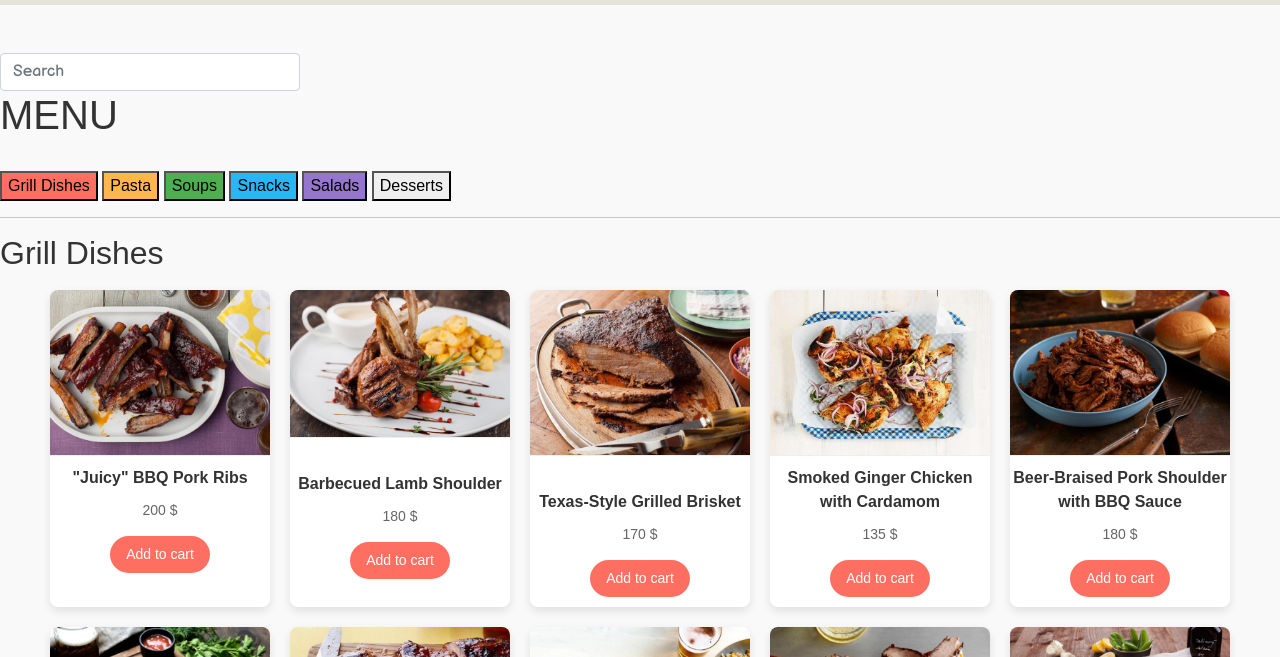
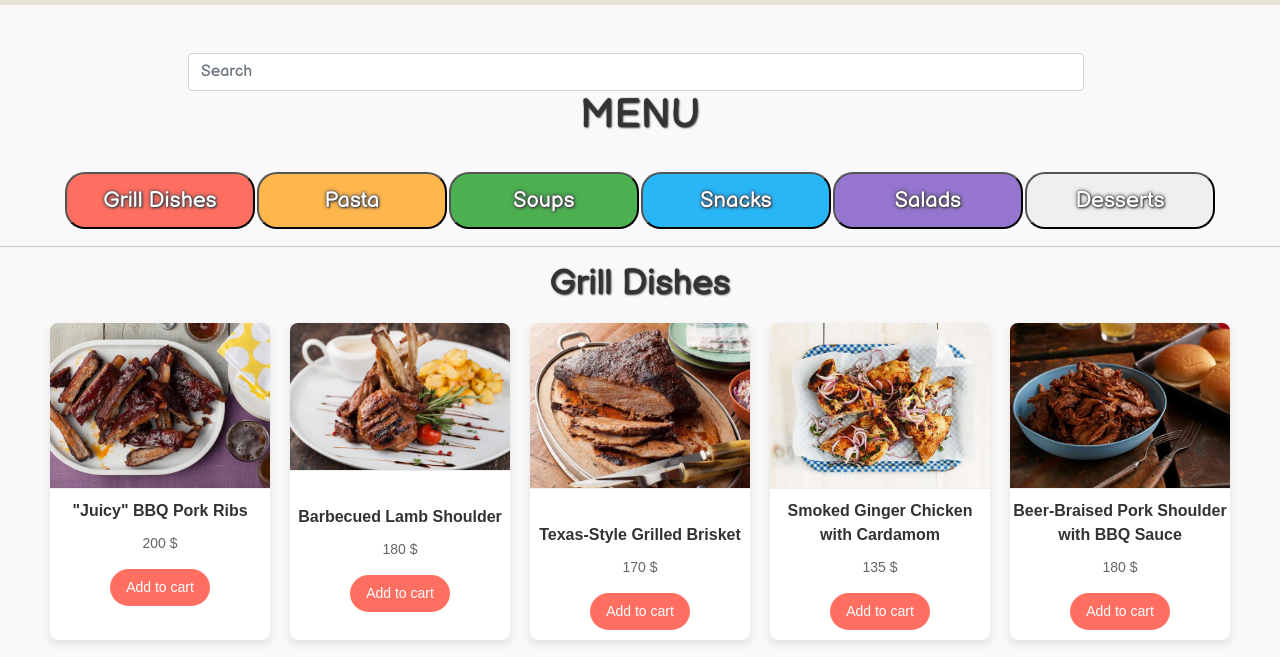
Before and after one commit to Zadepschi/bistro, a plain HTML site: page menu.html in a window 1280 px wide. Shown: the part 81-738 px from the top of the page. Drawn offline with nearby package versions, Linux system fonts and the light colour scheme.

Commit message:
menu change

```diff
--- a/style/menu.css
+++ b/style/menu.css
@@ -23,7 +23,11 @@
   }
 
   #search {
-    width: 300px;
+    width: 70%;
+}
+.d-flex {
+    display: flex;
+    justify-content: center;
 }
 .uparrow {
     position: fixed;
@@ -35,7 +39,7 @@
     width: 50px;
  }
 
-/*
+
 
 .header, .head {
     display: flex;
@@ -46,6 +50,7 @@
 .header {
 font-size: 40px;
 }
+
 .head {
     font-size: 35px;
 }
@@ -55,66 +60,17 @@ font-size: 40px;
     justify-content: center;
 }
 
-.container1, .container2, .container3,
-.container4, .container5, .container6 {
-    display: flex;
-    flex-wrap: wrap;
-    justify-content: center;
-}
-.boxStyle {
-    display: flex;
-    flex-direction: column;
-    background-color: #f8f7e9;
-   max-width: 500px;
-   padding: 20px;
-   margin: 20px;
-   border-radius: 20px;
-}
-.box1 {
-    box-shadow: 5px 10px 12px rgb(145, 145, 253);
-}
-.box2 {
-    box-shadow: 5px 10px 12px  hsl(5, 79%, 77%);
-}
-.box3 {
-    box-shadow: 5px 10px 12px rgb(171, 245, 171);
-}
-.box4 {
-    box-shadow: 5px 10px 12px #94f6f8;
-}
-.box5  {
-box-shadow: 5px 10px 12px #e2b8f5;
-}
-.box6 {
-    box-shadow:5px 10px 12px  #71e6ce;
-}
-.picture {
-    align-self: center;
-    width: 400px;
-    height: 260px;
-}
 
-.cta {
-    align-self: center;
-    width: 60%;
-    padding: 10px;
-    margin: 10px;
-    border-radius: 20px;
-    font-family: 'Balsamiq Sans', cursive;
-    font-size: 30px;
-    color: #fff;
-    cursor: pointer;
-    text-shadow:  1px 1px 2px rgb(63, 63, 63), 0 0 4px rgb(62, 62, 80), 0 0 2px rgb(83, 78, 78);
-}
-.cta:hover {
-    color: #141212;
-    text-shadow: none;
-    font-weight: bolder;
-}
-.cta1 {
-    background-color: rgb(145, 145, 253);
 
-}
+
+
+
+
+
+
+
+
+
 .cta11 {
     padding: 10px;
     margin: 1px;
@@ -123,7 +79,7 @@ box-shadow: 5px 10px 12px #e2b8f5;
     font-size: 22px;
     color: #fff;
     cursor: pointer;
-    width: 250px;
+    width: 190px;
     text-shadow:  1px 1px 2px rgb(63, 63, 63), 0 0 4px rgb(62, 62, 80), 0 0 2px rgb(83, 78, 78);
 }
 .cta11:hover {
@@ -131,102 +87,8 @@ box-shadow: 5px 10px 12px #e2b8f5;
     text-shadow: none;
     font-weight: bolder;
 }
-.cta2 {
-    background-color: hsl(5, 79%, 77%);
-}
-.cta3 {
-    background-color:rgb(171, 245, 171);
-}
-.cta4 {
-    background-color: #94f6f8;
-}
-.cta5 {
-background-color: #e2b8f5;
-}
-.cta6 {
-background-color: #71e6ce;
-}
-.name {
-    align-self: center;
-    font-family: 'Balsamiq Sans', cursive;
-    font-size: 30px;
-}
-.price {
-    align-self: center;
-    font-family: 'Balsamiq Sans', cursive;
-    font-size: 35px;
-    font-weight: bold;
-}
-del {
-    background-color: antiquewhite;
-}
-ins {
-    text-decoration: none;
-    background-color: #fc3434;
-    display: inline-block;
-    transform: rotate(15deg);
-}
 
 
-
-
-
-@media all and (max-width: 912px) {
-.boxStyle {
-    width: 400px;
-}
-.picture {
-    width: 360px;
-}
-}
-
-
-
-@media all and (max-width: 820px) {
-    .boxStyle {
-        width: 360px;
-    }
-    .picture {
-        width: 330px;
-        height: 220px;
-    }
-    }
-
-
-
-@media all and (max-width: 768px) {
-     .responsive-logo {
-        height: 50px;
-    }
-    .boxStyle {
-        width: 340px;
-    }
-    .picture {
-        width: 300px;
-        height: 200px;
-    }
-    }
-
-    @media all and (max-width: 600px) {
-        .boxStyle {
-            width: 260px;
-        }
-        .picture {
-            width: 240px;
-            height: 160px;
-        }
-        .name {
-            font-size: 25px;
-        }
-        .price {
-            font-size: 28px;
-        }
-        .cta {
-            font-size: 20px;
-        }
-        }
-
-     */
 
 /* General Styling */
 body {
```
